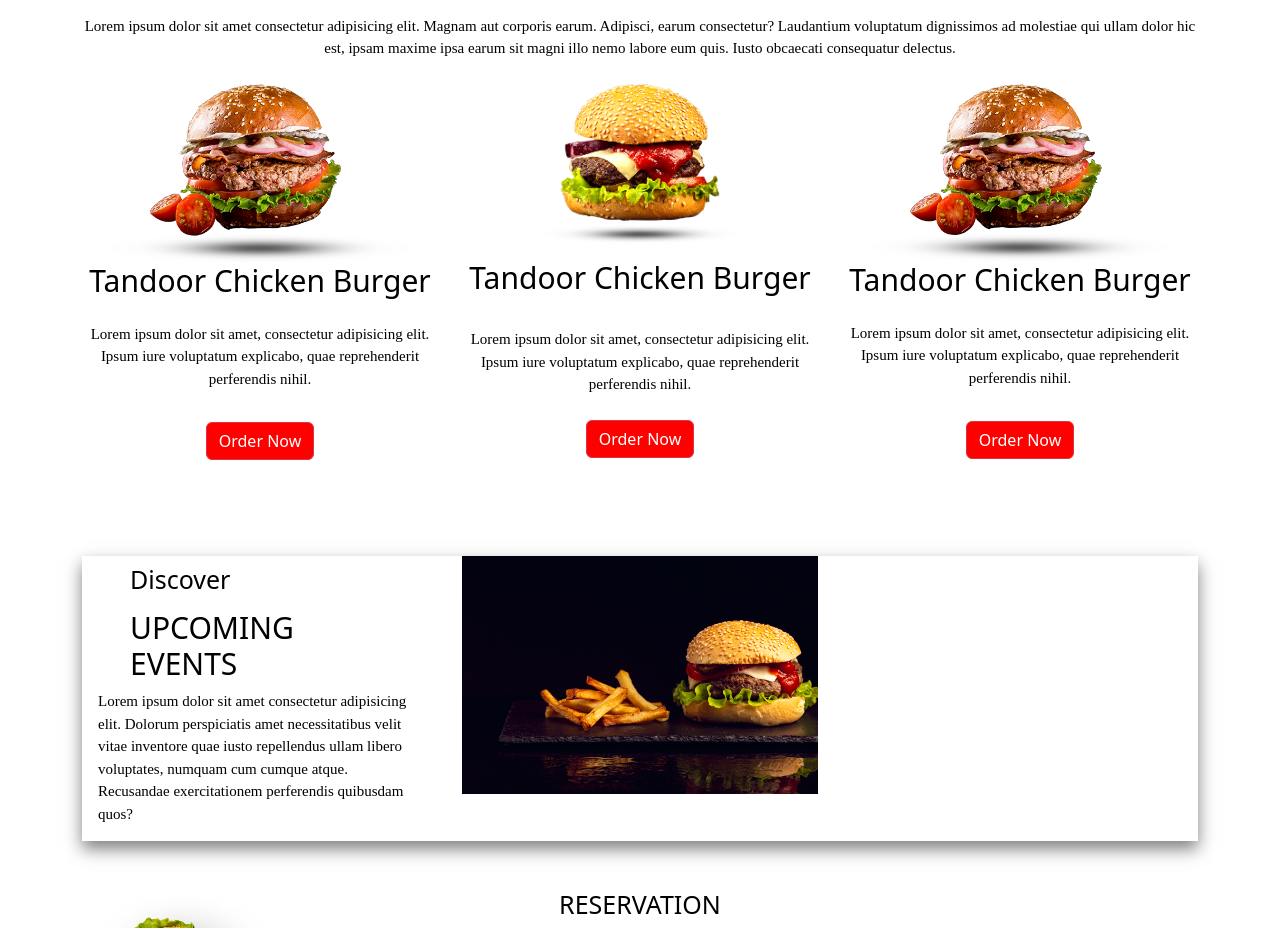
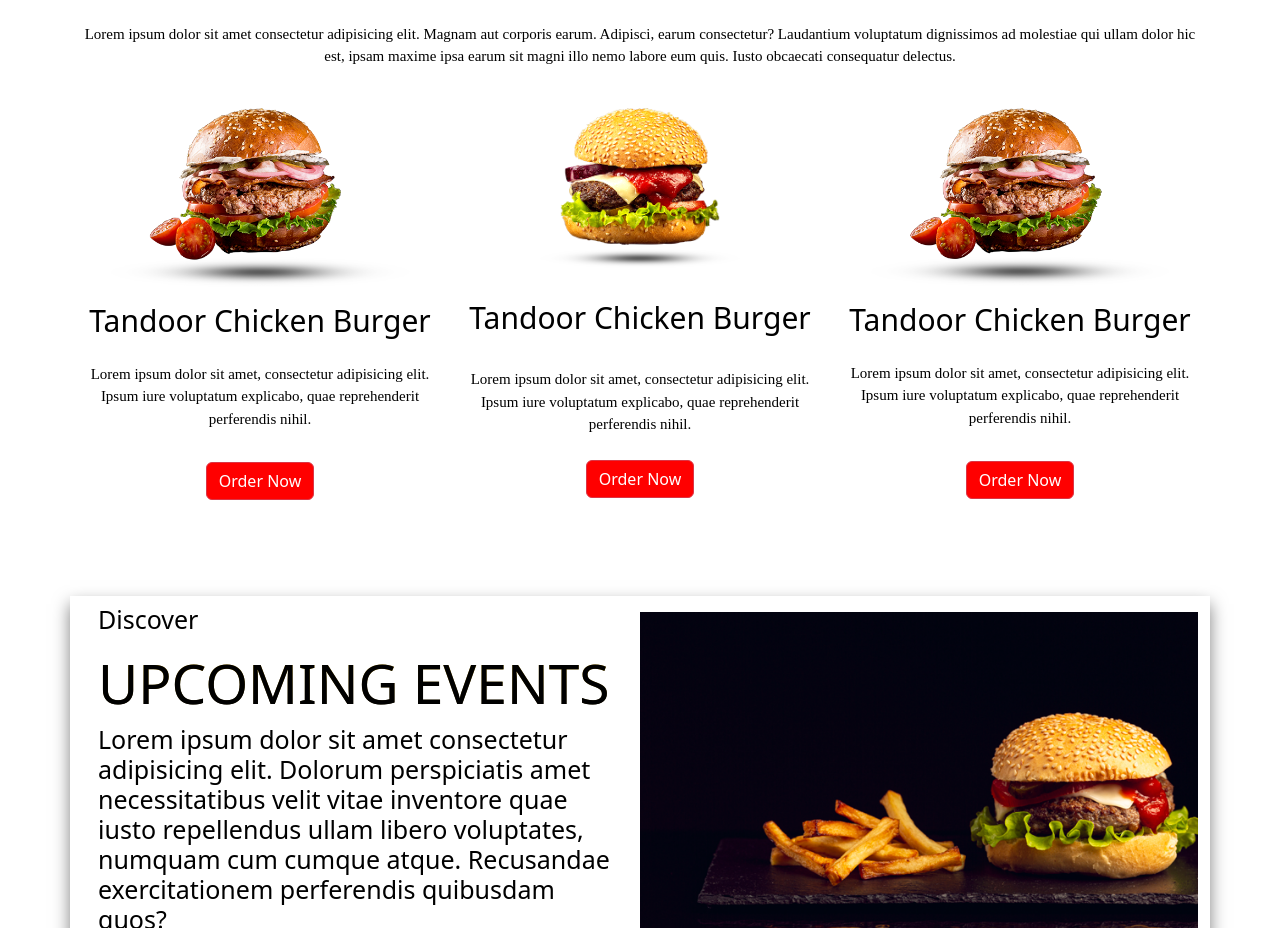
Before and after one commit to Riyas0786/burgerhouse, a React (Create React App) app: page / in a window 1280 px wide. Shown: the part 1084-2012 px from the top of the page. Built offline with nearby package versions, Linux system fonts and the light colour scheme.

Commit message:
Fix build issue

```diff
--- a/package.json
+++ b/package.json
@@ -3,6 +3,10 @@
   "version": "0.1.0",
   "private": true,
   "dependencies": {
+    "@fortawesome/fontawesome-free": "^7.0.1",
+    "@fortawesome/fontawesome-svg-core": "^7.0.1",
+    "@fortawesome/free-brands-svg-icons": "^7.0.1",
+    "@fortawesome/react-fontawesome": "^3.0.2",
     "@testing-library/dom": "^10.4.0",
     "@testing-library/jest-dom": "^6.6.3",
     "@testing-library/react": "^16.3.0",
--- a/src/App.js
+++ b/src/App.js
@@ -2,6 +2,7 @@ import './App.css';
 import './index.css';
 import 'bootstrap/dist/css/bootstrap.min.css';
 import 'bootstrap-icons/font/bootstrap-icons.css';
+import '@fortawesome/fontawesome-free/css/all.min.css';
 import {BrowserRouter, Route, Routes} from 'react-router-dom'
 import Header from './Components/Header';
 import Home from './Components/Home';
--- a/src/Components/Career.js
+++ b/src/Components/Career.js
@@ -15,11 +15,11 @@ const Career= () => {
          <div className='row'>
            <h1>WELCOME TO INDIA'S MOST ADMIRED <br/>AND AFFORDABLE FRANCHISE</h1>
            <div className='col-12 col-sm-7 col-md-6 col-lg-4  '>
-              <img src={franchiseimg} alt='franchiseimg' width={500} className='my-5 'style={{borderRadius:'15px'}}/>
+              <img src={franchiseimg} alt='franchiseimg'  className='my-5 'style={{borderRadius:'15px'}}/>
             </div>
              <div className='col-12 col-sm-7 col-md-6 col-lg-4 my-5 '>
            <div className='careercard'>
-             <h3>FRANCHISE ENQUIRY</h3>
+             <h3 className='mx-3'>FRANCHISE ENQUIRY</h3>
              <form className='mx-2 '>
               <label form='name'><h3>Name</h3></label>
               <input type="text" placeholder='Enter your name' required className='form-control mx-auto ' />
--- a/src/Components/Header.js
+++ b/src/Components/Header.js
@@ -45,7 +45,7 @@ const Header = () => {
               </li>
               <li>
                 <Link className="navicon" to="/cart">
-                  <i className="bi bi-cart-fill"></i>
+                  <i className="bi bi-bag-fill"></i>
                 </Link>
               </li>
             </ul>
--- a/src/Components/Home.js
+++ b/src/Components/Home.js
@@ -54,12 +54,12 @@ const Home = () => {
     {/* Landing order now*/}
     <section className='landing py-5'>
         <div className='container'>
-            <h5 className='text-center text-primary bg-warning'style={{margin:'auto',}}>ALWAYS TASTY BURGER</h5>
+            <h5 className='text-center text-primary bg-warning'>ALWAYS TASTY BURGER</h5>
             <h2 className='text-center text-primary py-2'>CHOOSE & ENJOY</h2>
             <p className='text-center text-primary py-2'>Lorem ipsum dolor sit amet consectetur adipisicing elit. Magnam aut corporis earum. Adipisci, earum consectetur? Laudantium voluptatum dignissimos ad molestiae qui ullam dolor hic est, ipsam maxime ipsa earum sit magni illo nemo labore eum quis. Iusto obcaecati consequatur delectus.</p>
             <div className='row'>
                 <div className='col-12 col-sm-7 col-md-6 col-lg-4 '>
-                    <img src={LandImage1}  alt="LandngImage" width="300px"className='mx-auto'  />
+                    <img src={LandImage1}  alt="LandngImage" width="300px"className='mx-auto my-3'  />
                     <h4 className='text-center text-primary'>Tandoor Chicken Burger</h4>
                     <p className='text-center text-primary py-3'>Lorem ipsum dolor sit amet, consectetur adipisicing elit. Ipsum iure voluptatum explicabo, quae reprehenderit perferendis nihil.</p>
                     <div className='d-flex justify-content-center'>
@@ -67,7 +67,7 @@ const Home = () => {
                     </div>
                 </div>
                 <div className='col-12 col-sm-7 col-md-6 col-lg-4'>
-                    <img src={LandImage2}  alt="LandngImage" width="200px" className='mx-auto' />
+                    <img src={LandImage2}  alt="LandngImage" width="200px" className='mx-auto my-3' />
                     <h4 className='text-center text-primary py-3'>Tandoor Chicken Burger</h4>
                     <p className='text-center text-primary py-2'>Lorem ipsum dolor sit amet, consectetur adipisicing elit. Ipsum iure voluptatum explicabo, quae reprehenderit perferendis nihil.</p>
                     <div className='d-flex justify-content-center'>
@@ -75,7 +75,7 @@ const Home = () => {
                     </div>
                 </div>
                 <div className='col-12 col-sm-7 col-md-6 col-lg-4'>
-                    <img src={LandImage3}  alt="LandngImage" width="300px" className='mx-auto' />
+                    <img src={LandImage3}  alt="LandngImage" width="300px" className='mx-auto my-3' />
                     <h4 className='text-center text-primary'>Tandoor Chicken Burger</h4>
                     <p className='text-center text-primary py-3'>Lorem ipsum dolor sit amet, consectetur adipisicing elit. Ipsum iure voluptatum explicabo, quae reprehenderit perferendis nihil.</p>
                     <div className='d-flex justify-content-center'>
@@ -90,22 +90,22 @@ const Home = () => {
     <section className='Flex py-5 '>
         <div className='container'>
           <div className='row'>
-            <div className='d-flex justify-content-center'>
+
                 <div className='flex-card'>
-                  <div className='row'>
-                     <div className='col-12 col-sm-7 col-md-6 col-lg-4'>
-                       <h5 className='text-primary px-5 py-2'>Discover</h5>
-                         <h4 className='text-primary px-5'>UPCOMING EVENTS</h4>
-                           <p className='text-primary  mx-3'>Lorem ipsum dolor sit amet consectetur adipisicing elit. Dolorum perspiciatis amet necessitatibus velit vitae inventore quae iusto repellendus ullam libero voluptates, numquam cum cumque atque. Recusandae exercitationem perferendis quibusdam quos?</p>
+
+                     <div className='col-lg-6'>
+                       <h5 className='text-primary mx-3 py-2'>Discover</h5>
+                         <h1 className='text-primary mx-3'>UPCOMING EVENTS</h1>
+                           <h5 className='text-primary  mx-3'>Lorem ipsum dolor sit amet consectetur adipisicing elit. Dolorum perspiciatis amet necessitatibus velit vitae inventore quae iusto repellendus ullam libero voluptates, numquam cum cumque atque. Recusandae exercitationem perferendis quibusdam quos?</h5>
                       </div>
-                        <div className='col-12 col-sm-7 col-md-6 col-lg-4'>
-                        <img src={FlexImage1} alt="FlexImage" width="380px" className='mx-auto' />
+                        <div className='col-lg-6'>
+                        <img src={FlexImage1} alt="FlexImag " className='my-3'  />
                         </div>
                     </div>
                 </div>
               </div>
-              </div>
-            </div>
+
+
     </section>
 
     {/* Slice Section */}
@@ -161,18 +161,28 @@ const Home = () => {
 
                <i className="bi bi-c-circle text-white py-3">BURGERHOUSE 2025 ALL RIGHTS RESERVED</i>
                 <h6 className='text-white py-4 '>DESGNED & DEVELOPED BY <br/>RIYAS</h6>
-                  <div className='icons-2 '>
-                    <h5 className='text-white'>FOLLOW US ON</h5>
+                </div>
+                  <div className='col-lg-6 '>
+
+                     <div className='icons-2 my-5 mx-5 '>
+                      <div className='googleplay bg-success my-3 w-50 '>
+
+                      <i class="fa-brands fa-google-play text-white">ANDROID<br/></i>
+                      </div>
+                      <div className='bg-primary my-3 w-50'>
+
+                      <i className='fa-brands fa-app-store text-white '>IOS </i>
+                      </div>
+                    <h6 className='text-white'>FOLLOW US ON</h6>
                    <i className="bi bi-instagram text-white mx-2 "></i>
                     <i className="bi bi-facebook text-white mx-2"></i>
                      <i className="bi bi-twitter text-white mx-2"></i>
                       <i className="bi bi-whatsapp  text-white mx-2"></i>
                       </div>
-
+                    </div>
+                  </div>
                 </div>
 
-                   </div>
-               </div>
 
        </section>
 
--- a/src/Components/Style.css
+++ b/src/Components/Style.css
@@ -31,8 +31,12 @@
 .h1,h1{
     font-weight: 500 !important;
     font-size: 55px;
-    color: rgba(255, 197, 7, 0.968);
-  text-shadow: 5px 5px 3px  rgb(0, 0, 0);;
+    background-color: #000000;
+    background-image: linear-gradient(rgba(255, 197, 7, 0.968), rgba(0, 0, 0, 0.735));
+    color: transparent;
+    background-clip: text;
+
+
 }
 .h2,h2{
     font-weight: 400;
@@ -69,17 +73,20 @@
 }
 
 .flex-card{
-
-
-    max-width: auto;
-    height:auto;
+    display: flex;
+    width: auto;
+    height:400px;
     box-shadow: 0 8px 16px 0 rgba(0, 0, 0, 0.5);
 }
+.flex-card:hover{
+    box-shadow: 0 12px 20px 0 rgba(0, 0, 0, 0.476);
+}
+
 /* career page card */
 .careercard{
        max-width: 1200px;
         width: 100%;
-        height: 600px;
+        height: 550px;
         border-radius: 20px;
         margin: 0px 30px 40px 6px;
         box-shadow: 0 4px 4px 0 rgb(255, 255, 255);
@@ -172,6 +179,7 @@
    .icons-2{
     font-size: 30px;
 
+
    }
 
 
--- a/src/index.css
+++ b/src/index.css
@@ -3,6 +3,12 @@
   margin: 0;
   padding: 0;
   overflow-x: hidden;}
+
+  section, div {
+  margin: 0;
+  padding: 0;
+  }
+
 
  .navlinks {
   display: flex;
@@ -26,25 +32,22 @@
   flex-direction: column;
   gap: 10px;  /* Small consistent spacing */
 }
-section, div {
-  margin: 0;
-  padding: 0;
-}
-img {
+ img {
   max-width: 100%;
   height: auto;
-  display: block;
+  display: flex;
 }
-.hero-section {
-  background-color: #f9b233; /* same yellow */
-  width: 100%;
+.text{
+  margin: 0%;
 }
 
 
 
 
+
 @media (max-width: 768px) {
-  .navlinks {
+/* Mobile menu container */
+ .navlinks {
     position: absolute; /* absolute so it can overlay */
     top: 60px; /* adjust based on navbar height */
     left: 0;
@@ -54,6 +57,7 @@ img {
     display: none; /* hidden by default */
     padding: 15px 0;
     background: #fff; /* add background for clarity */
+    border: gray solid 1px;
     border-radius: 5px;
   }
 
```
Also changed, not shown: src/Components/Branch.js (+4 -4 lines), src/Components/Cart.js (+40 -18 lines), 1 other file (tests, documents, lock files or other folders).
